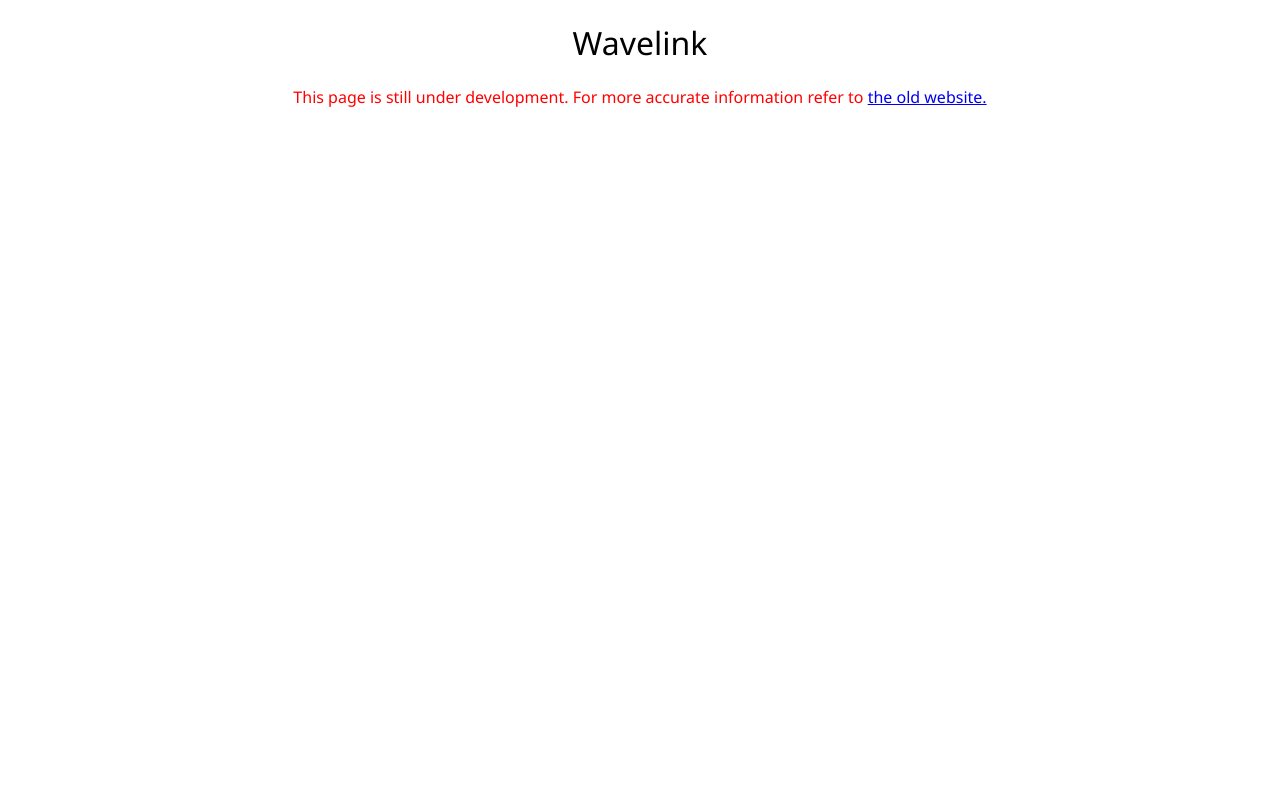
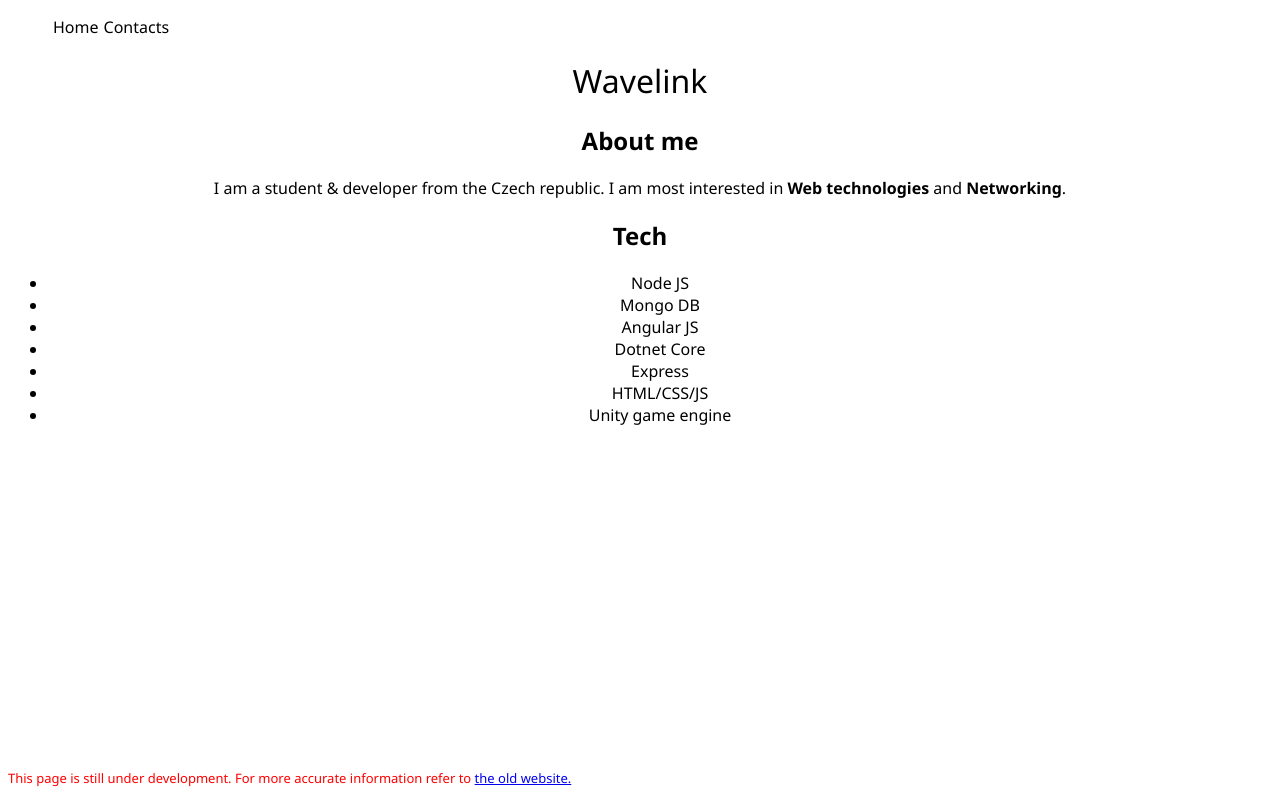
Before and after one commit to WaveLinkdev/WaveLinkdev.github.io, a plain HTML site: page index.html in a window 1280 px wide. Drawn offline with Linux system fonts and the light colour scheme.

Commit message:
Final commit before "turistak"

```diff
--- /dev/null
+++ b/data.json
@@ -0,0 +1,12 @@
+{
+    "nav": [
+        {
+            "name": "Home",
+            "location": "/"
+        },
+        {
+            "name": "Contacts",
+            "location": "/contacts.html"
+        }
+    ]
+}
--- a/index.html
+++ b/index.html
@@ -1,18 +1,61 @@
 <!DOCTYPE html>
 <html lang="en">
+
 <head>
     <meta charset="UTF-8">
     <meta http-equiv="X-UA-Compatible" content="IE=edge">
     <meta name="viewport" content="width=device-width, initial-scale=1.0">
     <title>Wavelink</title>
     <link rel="stylesheet" href="style.css">
+    <script src="main.js"></script>
+
 </head>
+
 <body>
-    <h1>
+
+    <nav>
+        <ul id="nav">
+
+        </ul>
+    </nav>
+
+    <h1 class="title">
         Wavelink
     </h1>
-    <p class="warning">
-        This page is still under development. For more accurate information refer to <a href="http://wavelink.tk">the old website.</a>
-    </p>
+
+    <div class="content">
+        <h2 class="subtitle">About me</h2>
+        <p>
+            I am a student & developer from the Czech republic. I am most interested in <b>Web technologies</b> and
+            <b>Networking</b>.
+        </p>
+        <h2>
+            Tech
+        </h2>
+        <ul>
+            <li>
+                Node JS
+            </li>
+            <li>
+                Mongo DB
+            </li>
+            <li>
+                Angular JS
+            </li>
+            <li>
+                Dotnet Core
+            </li>
+            <li>
+                Express
+            </li>
+            <li>
+                HTML/CSS/JS
+            </li>
+            <li>
+                Unity game engine
+            </li>
+        </ul>
+    </div>
 </body>
+
 </html>
--- /dev/null
+++ b/main.js
@@ -0,0 +1,28 @@
+window.onload = () => {
+    GenerateDisclaimer();
+    GenerateNavbar();
+};
+
+async function getData() {
+    var res = await fetch("/data.json");
+    var data = res.json();
+    return data;
+}
+
+function GenerateDisclaimer() {
+    var disclaimer = document.createElement("p");
+    disclaimer.innerHTML = `<p class="warning">
+        This page is still under development. For more accurate information refer to <a href="http://wavelink.tk">the
+            old website.</a>
+    </p>`;
+    document.body.appendChild(disclaimer);
+}
+
+async function GenerateNavbar() {
+    var data = await getData();
+    for (let ep in data.nav) {
+        let nav = document.createElement("li");
+        nav.innerHTML = `<a href="${data.nav[ep].location}">${data.nav[ep].name}</a>`;
+        document.getElementById("nav").appendChild(nav);
+    }
+}
--- a/style.css
+++ b/style.css
@@ -1,12 +1,31 @@
 body {
-    font-family: 'Segoe UI', Tahoma, Geneva, Verdana, sans-serif;
+    font-family: "Segoe UI", Tahoma, Geneva, Verdana, sans-serif;
     text-align: center;
 }
 
-h1{
+nav > ul {
+    list-style-type: none;
+    text-align: left;
+}
+
+nav > ul > li {
+    display: inline-block;
+    margin-left: 5px;
+}
+
+nav > ul > li > a {
+    text-decoration: none;
+    color: #000;
+}
+
+/* Classes */
+.warning {
+    color: red;
+    font-size: small;
+    position: fixed;
+    bottom: 0;
+}
+
+.title {
     font-weight: 500;
 }
-
-.warning {
-    color: red;
-}
```
Also changed, not shown: contacts.html (added, +29 -0 lines).
